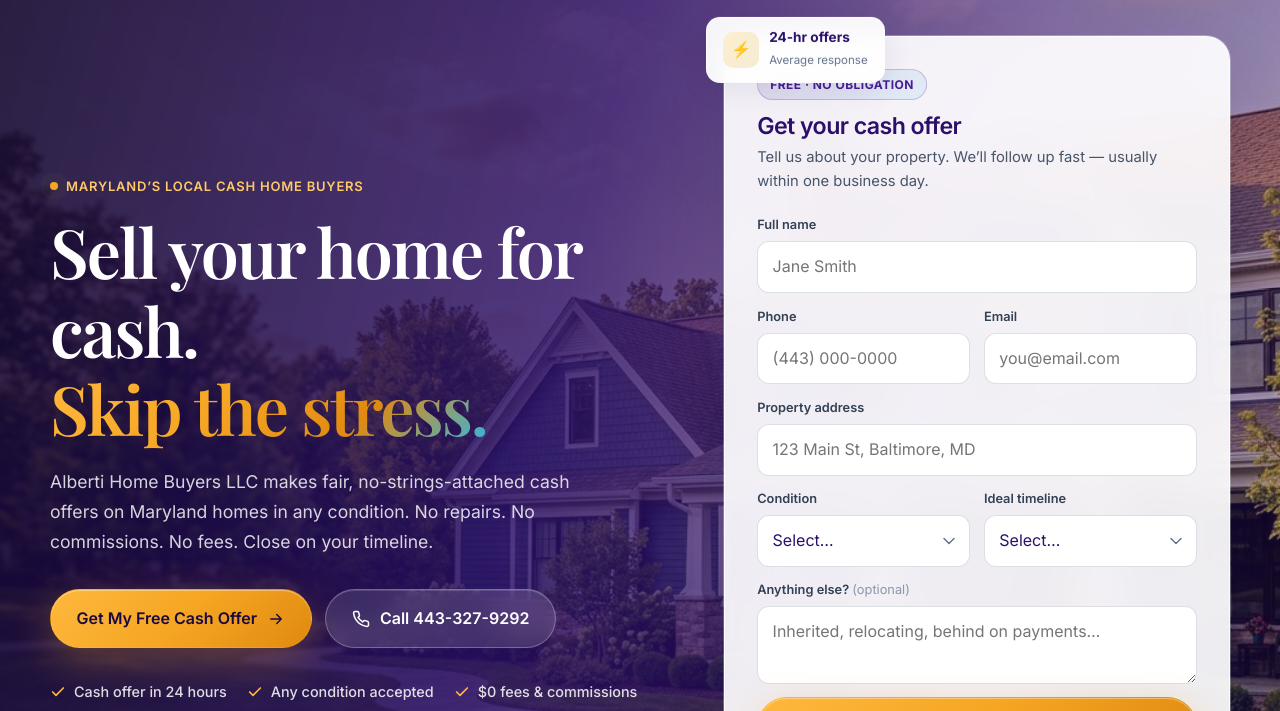
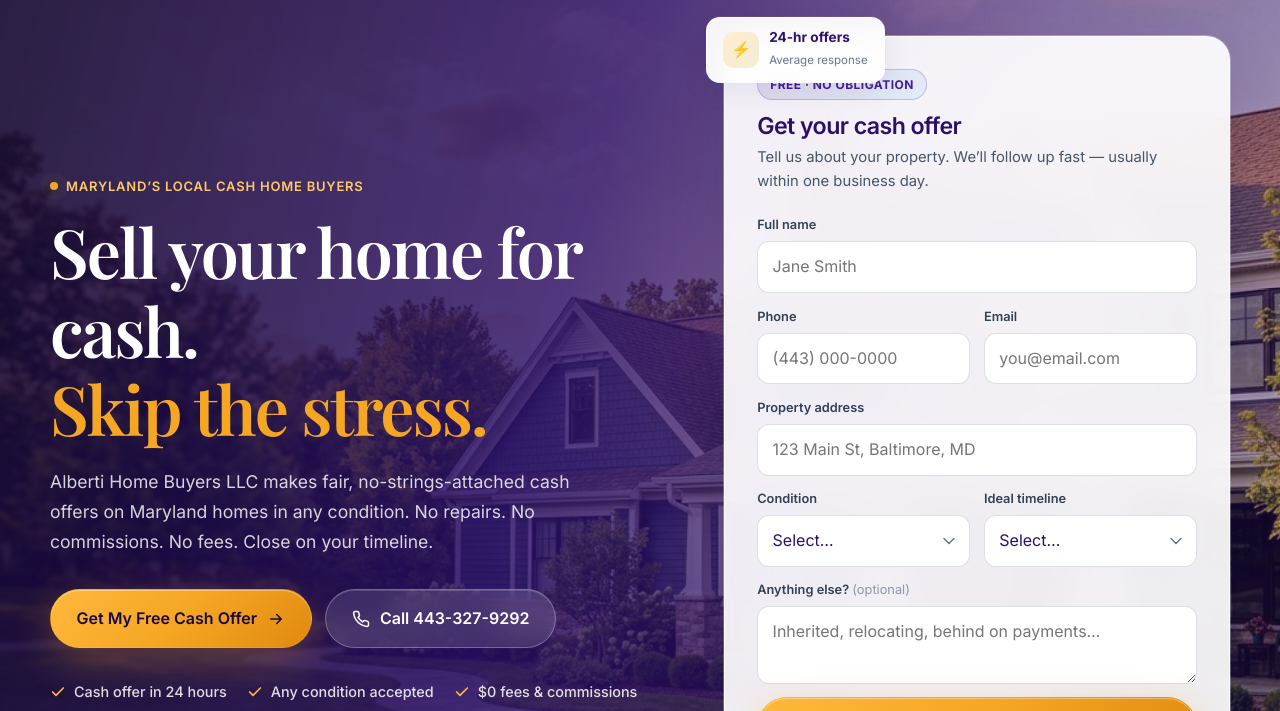
Before and after one commit to PunchOutProsLLC/Test-Site-Home, a plain HTML site: page index.html in a window 1280 px wide. Shown: the part 88-799 px from the top of the page. Drawn offline with nearby package versions, Linux system fonts and the light colour scheme.

Commit message:
Make "Skip the stress." a solid color instead of gradient

```diff
--- a/css/styles.css
+++ b/css/styles.css
@@ -166,10 +166,7 @@
 }
 
 .gradient-text {
-  background: linear-gradient(135deg, var(--gold-400) 0%, var(--gold-500) 40%, #e08a10 70%, var(--brand-cyan) 100%);
-  -webkit-background-clip: text;
-  background-clip: text;
-  color: transparent;
+  color: var(--gold-500);
 }
 
 .eyebrow {
```
